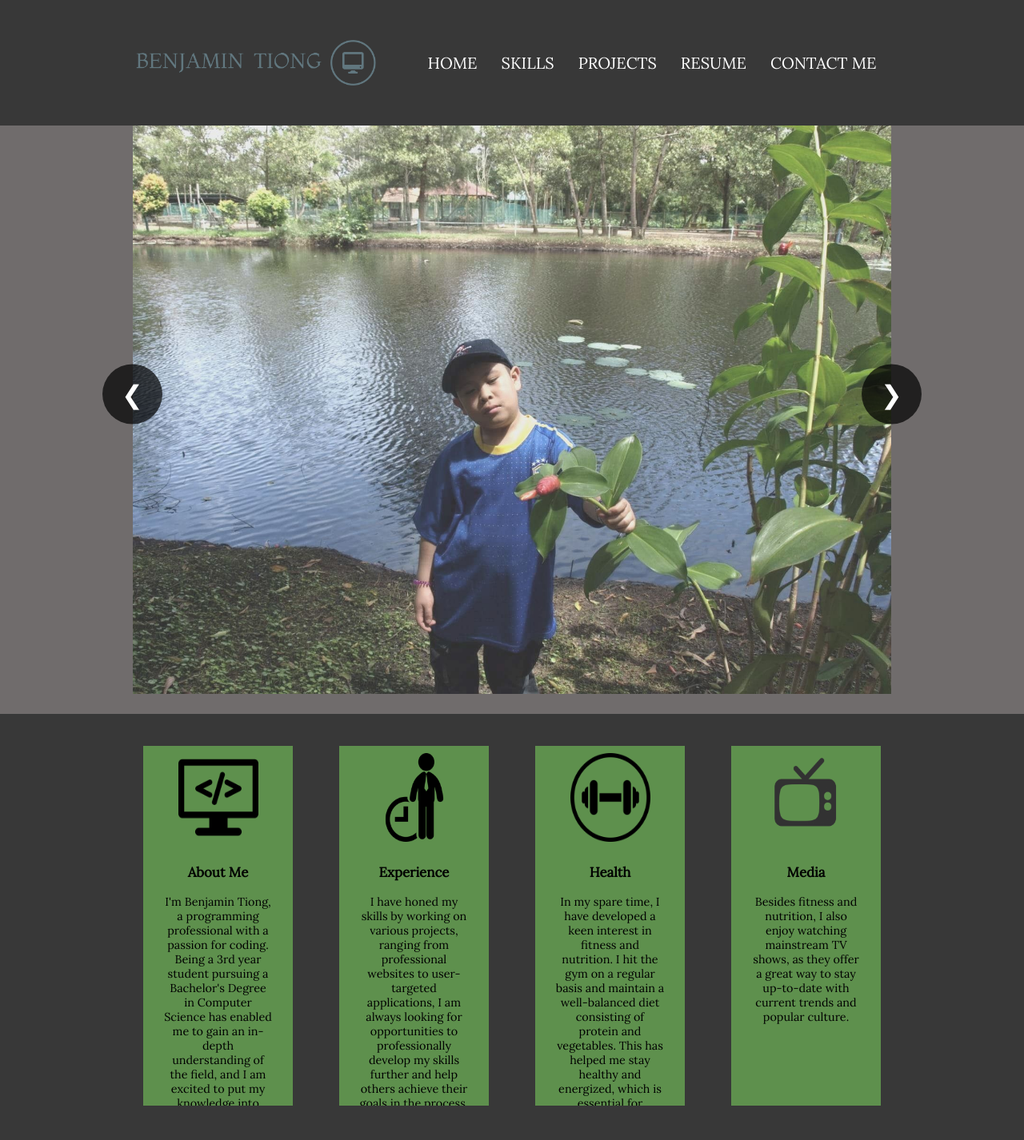
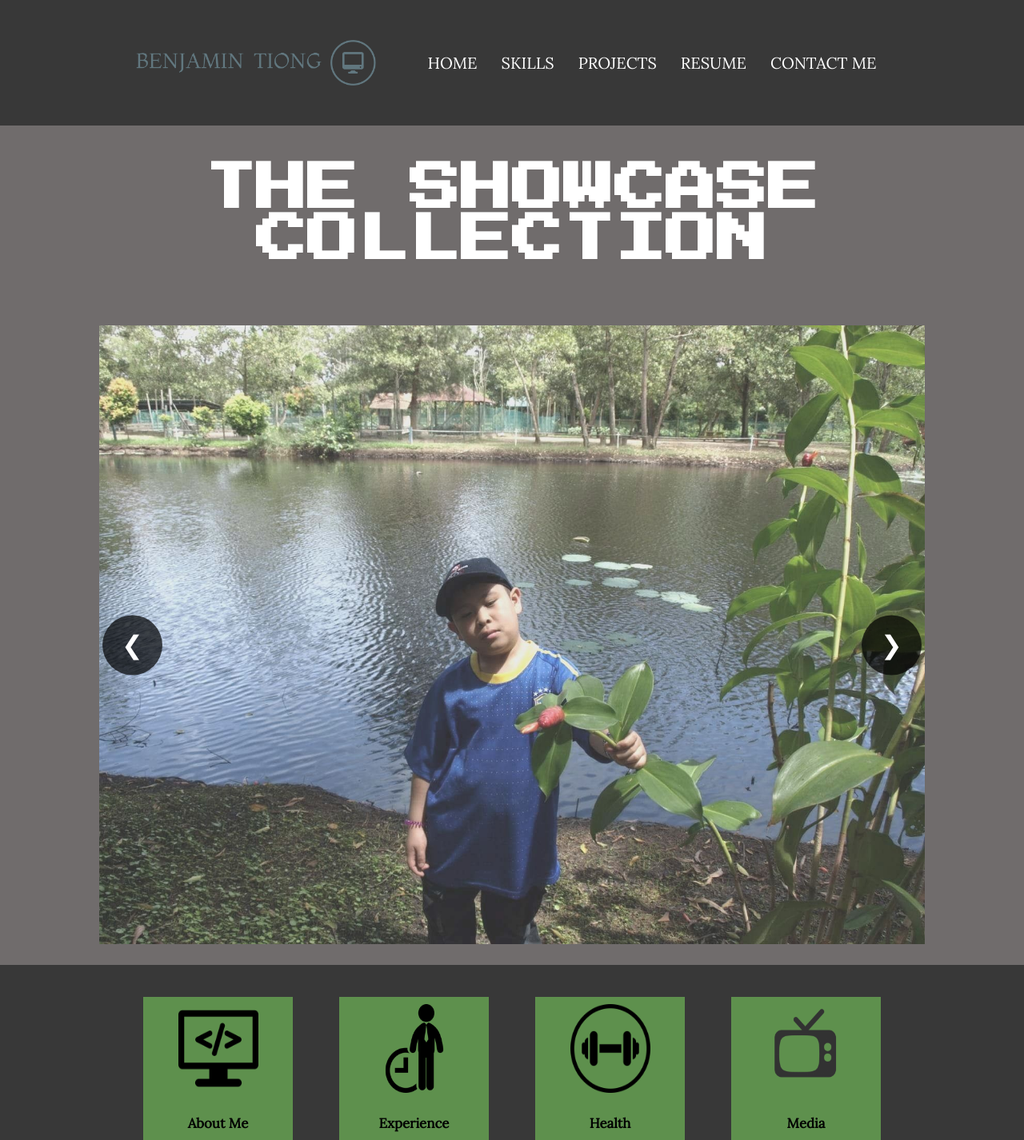
Before and after one commit to bengoEOZZ/portfolio, a PHP site: page / in a window 1280 px wide. Shown: the top 1426 px of the page at 80% size. Run offline with PHP 8.4, Linux system fonts and the light colour scheme.

Commit message:
Home and Contact Pages: Added extra styling

```diff
--- a/contact/index.php
+++ b/contact/index.php
@@ -1,7 +1,7 @@
 <head>
     <!-- Title -->
     <h1 class="page-title">Contact</h1>
-    <!-- Navbar Styles -->
+    <!-- Navbar Fonts -->
     <link rel="preconnect" href="https://fonts.googleapis.com">
 	<link rel="preconnect" href="https://fonts.gstatic.com" crossorigin>
 	<link href="https://fonts.googleapis.com/css2?family=Lora&display=swap" rel="stylesheet">
@@ -73,6 +73,8 @@
         </div>
         <!-- CONTACT SECTION END -->
 
+        <h2 id="or">OR</h2>
+
         <!-- CONTACT FORM -->
         <form id="contact-form" class="section" method="POST" action="https://api.web3forms.com/submit" target="_blank">
             <h2 class="contact-title">Direct Message</h2>
--- a/error404/index.php
+++ b/error404/index.php
@@ -1,7 +1,7 @@
 <head>
   <!-- Title -->
 	<h1 class="page-title" id="page-title">Error</h1>
-  <!-- Navbar Styles -->
+  <!-- Fonts -->
   <link rel="preconnect" href="https://fonts.googleapis.com">
 	<link rel="preconnect" href="https://fonts.gstatic.com" crossorigin>
 	<link href="https://fonts.googleapis.com/css2?family=Lora&display=swap" rel="stylesheet">
--- a/index.php
+++ b/index.php
@@ -1,20 +1,16 @@
 <head>
     <!-- Title -->
     <h1 class="page-title">Home</h1>
-    <!-- Navbar Styles -->
+    <!-- Fonts -->
     <link rel="preconnect" href="https://fonts.googleapis.com">
-	<link rel="preconnect" href="https://fonts.gstatic.com" crossorigin>
-	<link href="https://fonts.googleapis.com/css2?family=Lora&display=swap" rel="stylesheet">
+    <link rel="preconnect" href="https://fonts.gstatic.com" crossorigin>
+    <link href="https://fonts.googleapis.com/css2?family=Lora&family=Press+Start+2P&display=swap" rel="stylesheet">
     <!-- Styles -->
     <link rel="stylesheet" type="text/css" href="/static/css/nav_style.css">
     <link rel="stylesheet" type="text/css" href="/static/css/footer_style.css">
     <link rel="stylesheet" type="text/css" href="/static/css/home_style.css">
     <!-- Font for Project Card -->
 	<link rel="stylesheet" href="https://cdnjs.cloudflare.com/ajax/libs/font-awesome/4.7.0/css/font-awesome.min.css">
-    <!-- Google Fonts: Lora -->
-    <link rel="preconnect" href="https://fonts.googleapis.com">
-    <link rel="preconnect" href="https://fonts.gstatic.com" crossorigin>
-    <link href="https://fonts.googleapis.com/css2?family=Lora&display=swap" rel="stylesheet">
     <!-- JQuery -->
     <script src="https://code.jquery.com/jquery-3.6.0.min.js"></script>
 </head>
@@ -25,6 +21,10 @@
 		require __DIR__ . '/navbar.php';
 	?>
     <!-- NAVBAR END -->
+
+    <div class="profile">
+        <h1>THE SHOWCASE COLLECTION</h1><br>
+    </div>
 
     <!-- SLIDESHOW -->
     <div id="slideshow-container">
@@ -118,7 +118,6 @@
     <script src="/static/javascript/navbar_transition.js"></script>
     <script src="/static/javascript/slideshow_transition.js"></script>
     <script src="/static/javascript/home_cards_fade.js"></script>
-    <script src="/static/javascript/home_about_fade.js">
-    </script>
+    <script src="/static/javascript/home_about_fade.js"></script>
     <!-- SCRIPTS END -->
 </body>
--- a/projects/index.php
+++ b/projects/index.php
@@ -1,7 +1,7 @@
 <head>
     <!-- Title -->
     <h1 class="page-title">Projects</h1>
-    <!-- Navbar Styles -->
+    <!-- Fonts -->
     <link rel="preconnect" href="https://fonts.googleapis.com">
 	<link rel="preconnect" href="https://fonts.gstatic.com" crossorigin>
 	<link href="https://fonts.googleapis.com/css2?family=Lora&display=swap" rel="stylesheet">
--- a/resume/index.php
+++ b/resume/index.php
@@ -1,7 +1,7 @@
 <head>
     <!-- Title -->
     <h1 class="page-title">Resume</h1>
-    <!-- Navbar Styles -->
+    <!-- Fonts -->
     <link rel="preconnect" href="https://fonts.googleapis.com">
 	<link rel="preconnect" href="https://fonts.gstatic.com" crossorigin>
 	<link href="https://fonts.googleapis.com/css2?family=Lora&display=swap" rel="stylesheet">
--- a/skills/index.php
+++ b/skills/index.php
@@ -1,7 +1,7 @@
 <head>
 	<!-- Title -->
 	<h1 class="page-title" id="page-title">Skills</h1>
-	<!-- Navbar Styles -->
+	<!-- Fonts -->
     <link rel="preconnect" href="https://fonts.googleapis.com">
 	<link rel="preconnect" href="https://fonts.gstatic.com" crossorigin>
 	<link href="https://fonts.googleapis.com/css2?family=Lora&display=swap" rel="stylesheet">
--- a/static/css/footer_style.css
+++ b/static/css/footer_style.css
@@ -8,7 +8,7 @@
 	align-items: center; /* Optional, to center the logo horizontally */
 	bottom: 0;
 	width: 100%;
-	color: white;
+	color: grey;
 }
 
 #foot-logo {
--- a/static/css/home_style.css
+++ b/static/css/home_style.css
@@ -3,6 +3,16 @@
 body {
     margin: 0;
 	background-color: rgba(56,56,56,255);
+}
+
+.profile {
+    background-color: rgb(112,108,108);
+    margin-top: 90px;
+    padding-top: 10px;
+    color: white;
+    font-family: 'Press Start 2P', cursive;
+    font-size: 2em;
+    text-align: center;
 }
 
 .slideshow-hidden {
@@ -32,7 +42,6 @@
     object-fit: contain; /* crop the image if necessary to fit the container */
     opacity: 0;
     transition: opacity 3s;
-    padding-top: 5%;
     padding-bottom: 2%;
 }
 
```
Also changed, not shown: static/css/contact_style.css (+9 -1 lines).
